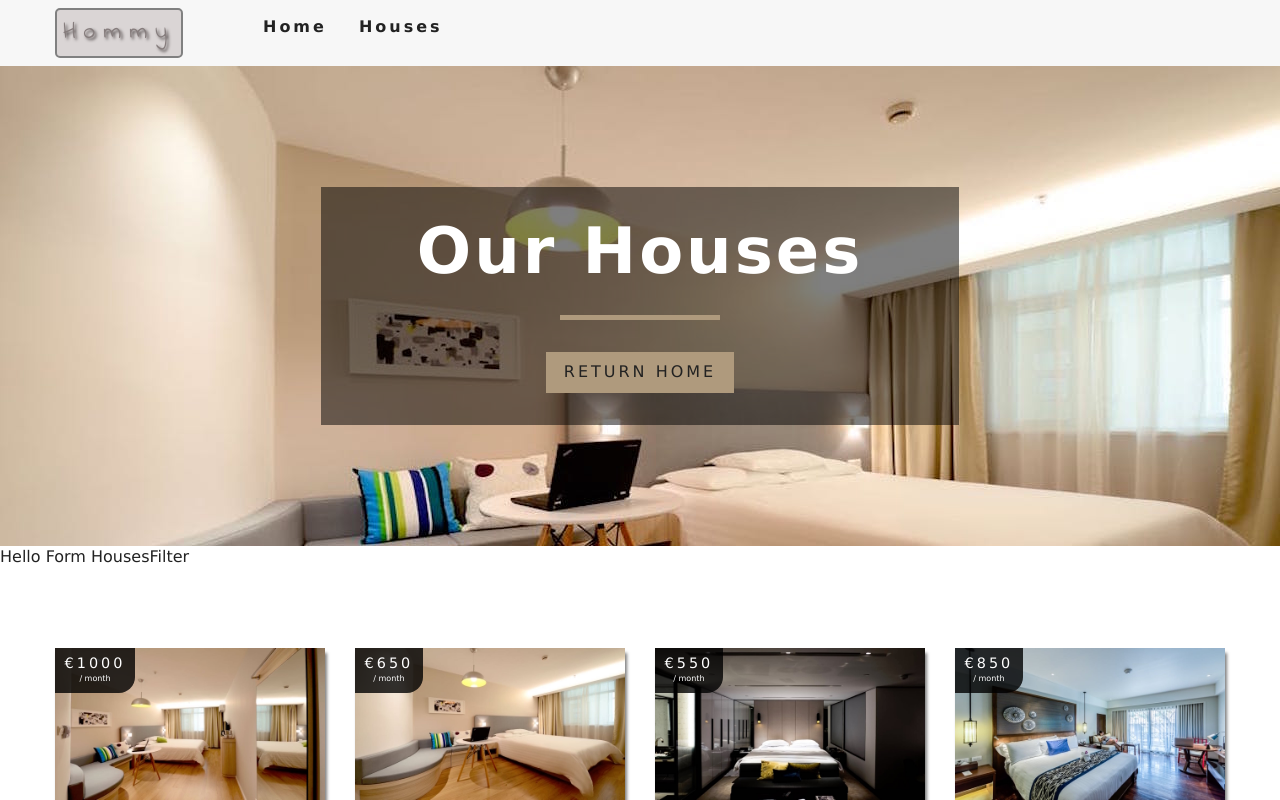
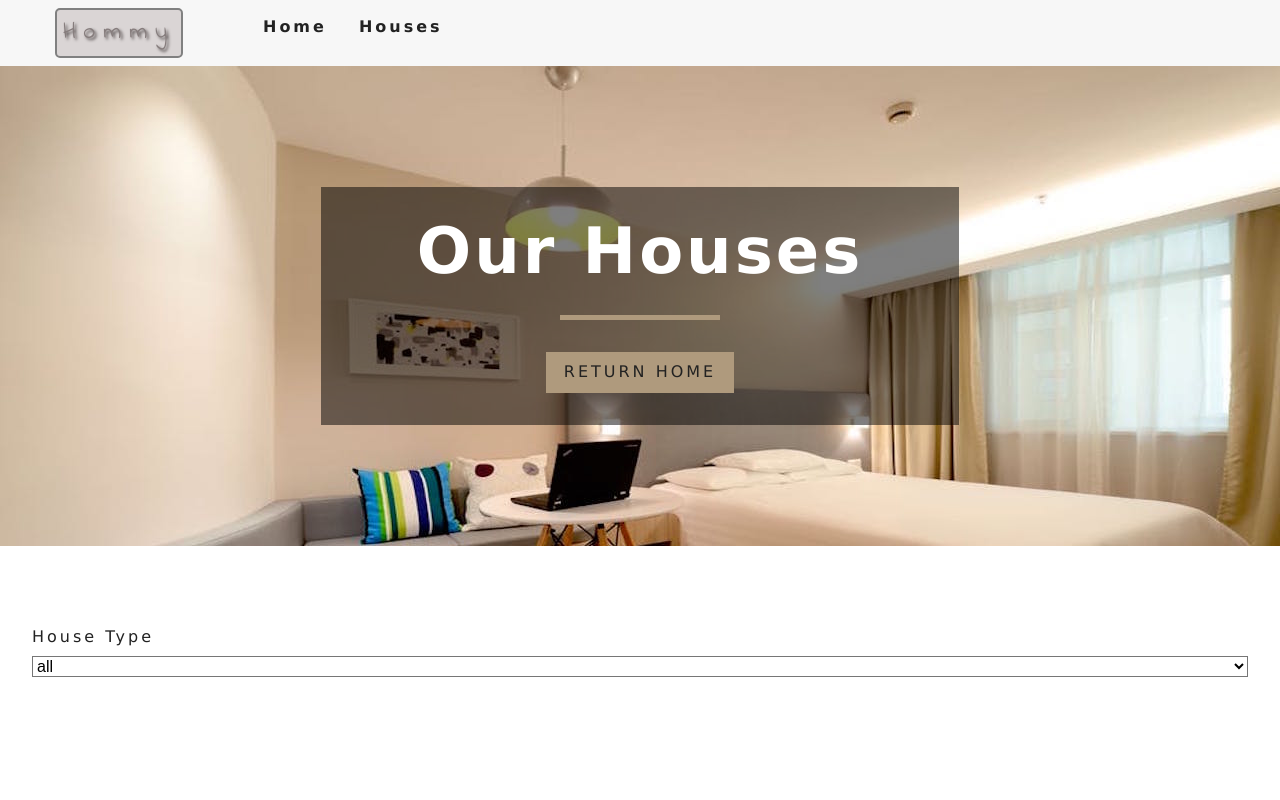
Before and after one commit to Analova/Hommy, a React (Create React App) app in the folder hommy-starter/: page /houses in a window 1280 px wide. Shown: the top 800 px of the page. Built offline with nearby package versions, Linux system fonts and the light colour scheme.

Commit message:
filter houses by type

```diff
--- a/hommy-starter/src/App.css
+++ b/hommy-starter/src/App.css
@@ -582,3 +582,50 @@ a {
 }
 
 /* end of roomlist */
+
+/* filter */
+.filter-container {
+  padding: 5rem 2rem;
+}
+
+.filter-form {
+  width: 60vw;
+  margin: 0 auto;
+  display: grid;
+  grid-template-columns: repeat(auto-fit, minmax(202px, 1fr));
+  grid-row-gap: 2rem;
+  grid-column-gap: 40px;
+}
+
+.form-group {
+  text-transform: capitalize;
+}
+
+.form-group label {
+  display: block;
+  letter-spacing: var(--mainSpacing);
+  margin-bottom: 0.5rem;
+}
+
+.form-control {
+  width: 100%;
+  background: transparent;
+  font-size: 1rem;
+}
+
+
+
+
+
+@media screen and (min-width: 776px) {
+  .filter-form {
+    width: 70vw;
+  }
+}
+
+@media screen and (min-width: 992px) {
+  .filter-form {
+    width: 95vw;
+    max-width: 1170px;
+  }
+}
--- a/hommy-starter/src/components/HousesFilter.js
+++ b/hommy-starter/src/components/HousesFilter.js
@@ -1,5 +1,56 @@
 import React from "react";
+import { useContext } from "react";
+import { HouseContext } from "../context";
+//get all unique value
+const getUnique = (items, value) => {
+  return [...new Set(items.map(item => item[value]))];
+};
 
-export default function HousesFilter() {
-  return <div>Hello Form HousesFilter</div>;
+export default function HousesFilter({ houses }) {
+  const context = useContext(HouseContext);
+  //console.log(context);
+  const {
+    handleChange,
+    type,
+    capacity,
+    price,
+    minPrice,
+    maxPrice,
+    minSize,
+    maxSize,
+    elevator,
+    pets
+  } = context;
+  // get unique types
+  let types = getUnique(houses, "type");
+  //add all
+  types = ["all", ...types];
+  // map to jsx
+  types = types.map((item, i) => {
+    return (
+      <option key={i} value={item}>
+        {item}
+      </option>
+    );
+  });
+  return (
+    <section className="filter-container ">
+      <form className="form-group">
+        {/* select type */}
+        <div className="form-group">
+          <label htmlFor="type">house type</label>
+          <select
+            name="type"
+            id="type"
+            value={type}
+            className="form-control"
+            onChange={handleChange}
+          >
+            {types}
+          </select>
+        </div>
+        {/* end of select type */}
+      </form>
+    </section>
+  );
 }
--- a/hommy-starter/src/context.js
+++ b/hommy-starter/src/context.js
@@ -53,14 +53,43 @@ class HouseProvider extends Component {
   };
 
   handleChange = event => {
-    const type = event.target.type;
+    const target = event.target;
+    const value = event.type === "checkbox" ? target.checked : target.value;
     const name = event.target.name;
-    const value = event.target.value;
-    console.log(type, name, value);
+    this.setState(
+      {
+        [name]: value
+      },
+      this.filterHouse
+    );
+    // const type = event.target.type;
+    // const name = event.target.name;
+    // const value = event.target.value;
+    // console.log(
+    //   `the type is ${type}, the name is ${name}, the value is ${value}`
+    // );
   };
 
-  filterRooms = () => {
-    console.log("filte me");
+  filterHouse = () => {
+    let {
+      houses,
+      type,
+      capacity,
+      price,
+      minSize,
+      maxSize,
+      elevator,
+      pets
+    } = this.state;
+
+    let tempHouses = [...houses];
+    if (type !== "all") {
+      tempHouses = tempHouses.filter(house => house.type === type);
+    }
+    this.setState({
+      sortedHouses: tempHouses
+    });
+    //console.log("filte me");
   };
   render() {
     return (
--- a/hommy-starter/src/data.js
+++ b/hommy-starter/src/data.js
@@ -80,7 +80,7 @@ export default [
     fields: {
       name: "studio",
       slug: "studio",
-      type: "single",
+      type: "new",
       price: 650,
       size: 250,
       rooms: 1,
@@ -194,7 +194,7 @@ export default [
     fields: {
       name: "two bedrooms",
       slug: "two- bedrooms",
-      type: "family",
+      type: "new",
       price: 850,
       size: 400,
       rooms: 2,
@@ -650,7 +650,7 @@ export default [
     fields: {
       name: "one bedroom",
       slug: "one-bedroom",
-      type: "single",
+      type: "old",
       price: 680,
       size: 200,
       rooms: 1,
```
